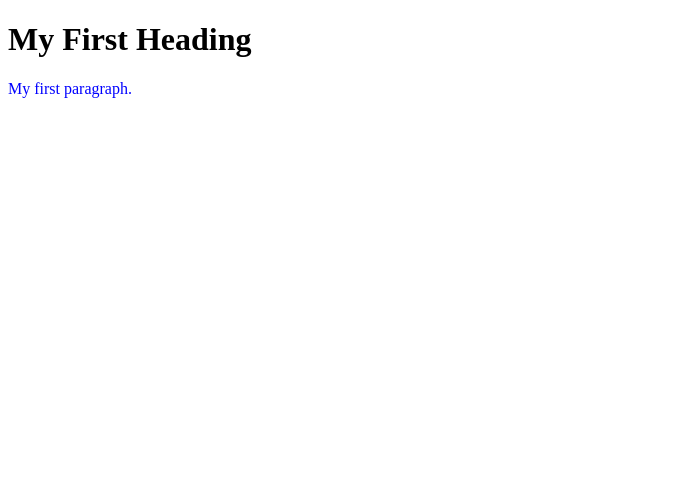
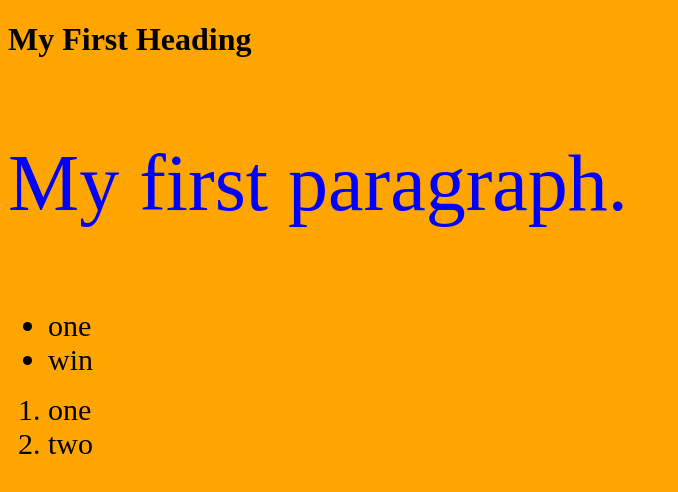
Before and after one commit to harveyzhnag/first-project, a plain HTML site: page index.html in a window 1280 px wide. Shown: the whole page, without its empty margins (0-678 px from the left). Drawn offline with Linux system fonts and the light colour scheme.

```diff
--- a/index.html
+++ b/index.html
@@ -12,6 +12,13 @@
 
 <h1>My First Heading</h1>
 <p class="para">My first paragraph.</p>
-
+<ul class="one">
+    <li>one</li>
+    <li>win</li>
+    </ul>
+    <ol>
+        <li>one</li>
+        <li>two</li>
+    </ol>
 </body>
 </html>
--- a/style.css
+++ b/style.css
@@ -1,3 +1,11 @@
+body{
+    background-color: orange;
+}
 .para{
     color: blue;
+    font-size: 500%;
 }
+
+li {
+    font-size: 30px;
+}
```
